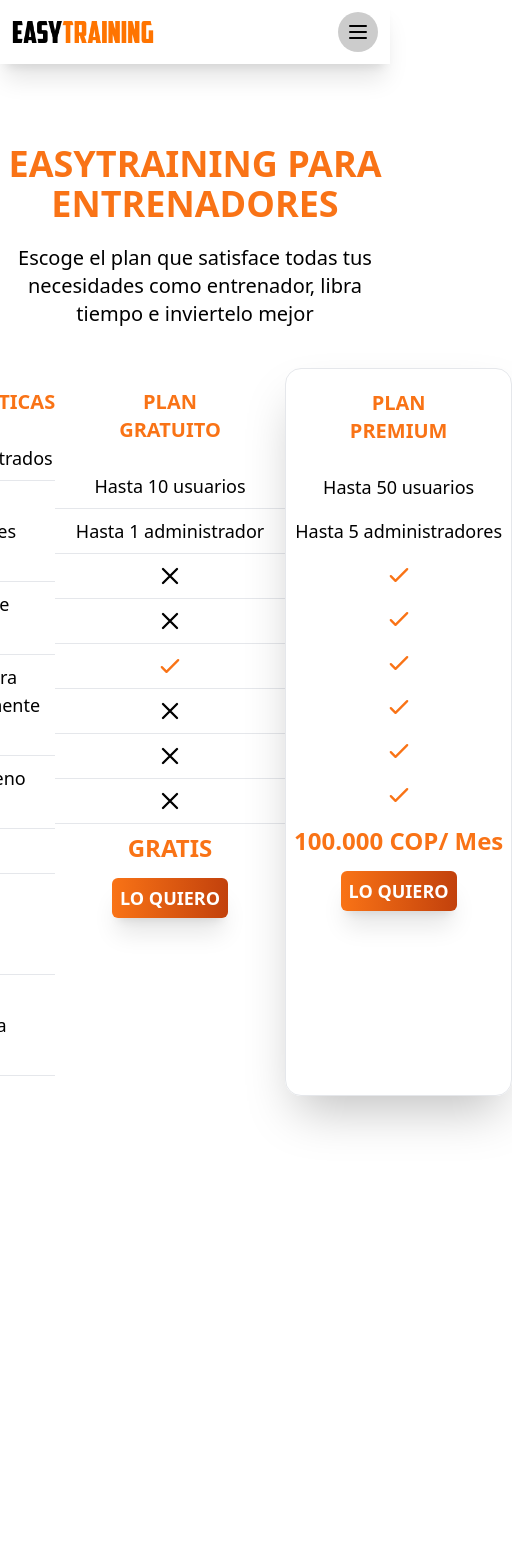
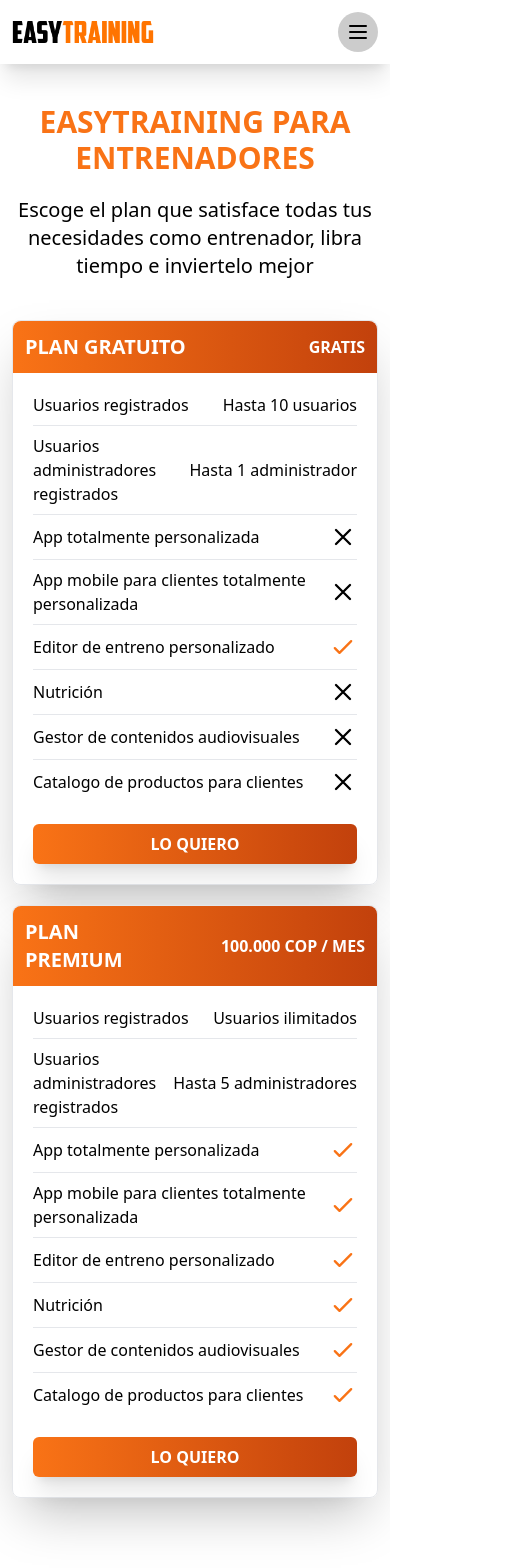
Before and after one commit to JuanDRSoft/Web-App-Gym-front-end, a React (Vite) app: page /precios-de-entrenadores in a window 390 px wide. Shown: the top 1568 px of the page, 512 px wide, since content can reach past the window. Before the commit the page ends 1176 px from the top, so only its background shows below. Built offline with nearby package versions, Linux system fonts and the light colour scheme.

Commit message:
feat: creacion completa del responsive en precios

```diff
--- /dev/null
+++ b/src/components/PreciosEntrenadoresResponsive.jsx
@@ -0,0 +1,187 @@
+import React from "react";
+import { Link } from "react-router-dom";
+
+const yes = [
+  <div className="flex justify-center text-orange-500">
+    <svg
+      xmlns="http://www.w3.org/2000/svg"
+      className="w-7"
+      fill="none"
+      viewBox="0 0 24 24"
+      stroke="currentColor"
+      strokeWidth={2}
+    >
+      <path strokeLinecap="round" strokeLinejoin="round" d="M5 13l4 4L19 7" />
+    </svg>
+  </div>,
+];
+
+const Not = [
+  <div className="flex justify-center">
+    <svg
+      xmlns="http://www.w3.org/2000/svg"
+      className="w-7"
+      fill="none"
+      viewBox="0 0 24 24"
+      stroke="currentColor"
+      strokeWidth={2}
+    >
+      <path
+        strokeLinecap="round"
+        strokeLinejoin="round"
+        d="M6 18L18 6M6 6l12 12"
+      />
+    </svg>
+  </div>,
+];
+
+const PreciosEntrenadoresResponsive = () => {
+  return (
+    <div className="md:invisible visible absolute md:flex">
+      <div className="mt-10 mb-10">
+        <p className="font-semibold uppercase text-orange-500 text-3xl text-center">
+          Easytraining PARA ENTRENADORES
+        </p>
+
+        <p className="text-xl mt-5 text-center">
+          Escoge el plan que satisface todas tus necesidades como entrenador,
+          libra tiempo e inviertelo mejor
+        </p>
+      </div>
+
+      <div className="shadow-2xl ml-3 mr-3 border rounded-lg">
+        <div className="flex bg-gradient-to-r from-orange-500 to-orange-700 rounded-t-lg p-3 items-center justify-between">
+          <p className="text-white font-semibold uppercase text-xl ">
+            Plan Gratuito
+          </p>
+
+          <p className="text-white uppercase font-semibold">Gratis</p>
+        </div>
+
+        <div className="p-5">
+          <div className="flex items-center border-b pb-2">
+            <p className="flex-1">Usuarios registrados</p>
+            <p>Hasta 10 usuarios</p>
+          </div>
+
+          <div className="flex items-center mt-2 border-b pb-2">
+            <p className="flex-1">Usuarios administradores registrados</p>
+            <p>Hasta 1 administrador</p>
+          </div>
+
+          <div className="flex items-center mt-2 border-b pb-2">
+            <p className="flex-1">App totalmente personalizada</p>
+            <p>{Not}</p>
+          </div>
+
+          <div className="flex items-center mt-2 border-b pb-2">
+            <p className="flex-1">
+              App mobile para clientes totalmente personalizada
+            </p>
+            <p>{Not}</p>
+          </div>
+
+          <div className="flex items-center mt-2 border-b pb-2">
+            <p className="flex-1">Editor de entreno personalizado</p>
+            <p>{yes}</p>
+          </div>
+
+          <div className="flex items-center mt-2 border-b pb-2">
+            <p className="flex-1">Nutrición</p>
+            <p>{Not}</p>
+          </div>
+
+          <div className="flex items-center mt-2 border-b pb-2">
+            <p className="flex-1">Gestor de contenidos audiovisuales</p>
+            <p>{Not}</p>
+          </div>
+
+          <div className="flex items-center mt-2 pb-2 mb-5">
+            <p className="flex-1">Catalogo de productos para clientes</p>
+            <p>{Not}</p>
+          </div>
+
+          <Link
+            to=""
+            className="uppercase flex justify-center bg-gradient-to-r from-orange-500 to-orange-700 p-2 text-white font-bold hover:to-orange-800 rounded-md shadow-xl"
+          >
+            Lo quiero
+          </Link>
+        </div>
+      </div>
+
+      {/* //plan premium */}
+
+      <div className="shadow-2xl ml-3 mr-3 border rounded-lg mt-5">
+        <div className="flex bg-gradient-to-r from-orange-500 to-orange-700 rounded-t-lg p-3 items-center justify-between">
+          <div>
+            <p className="text-white font-semibold uppercase text-xl">Plan</p>
+            <p className="text-white font-semibold uppercase text-xl">
+              Premium
+            </p>
+          </div>
+
+          <div className="text-center">
+            <p className="text-white uppercase font-semibold">
+              100.000 COP / mes
+            </p>
+          </div>
+        </div>
+
+        <div className="p-5">
+          <div className="flex items-center border-b pb-2">
+            <p className="flex-1">Usuarios registrados</p>
+            <p>Usuarios ilimitados</p>
+          </div>
+
+          <div className="flex items-center mt-2 border-b pb-2">
+            <p className="flex-1">Usuarios administradores registrados</p>
+            <p>Hasta 5 administradores</p>
+          </div>
+
+          <div className="flex items-center mt-2 border-b pb-2">
+            <p className="flex-1">App totalmente personalizada</p>
+            <p>{yes}</p>
+          </div>
+
+          <div className="flex items-center mt-2 border-b pb-2">
+            <p className="flex-1">
+              App mobile para clientes totalmente personalizada
+            </p>
+            <p>{yes}</p>
+          </div>
+
+          <div className="flex items-center mt-2 border-b pb-2">
+            <p className="flex-1">Editor de entreno personalizado</p>
+            <p>{yes}</p>
+          </div>
+
+          <div className="flex items-center mt-2 border-b pb-2">
+            <p className="flex-1">Nutrición</p>
+            <p>{yes}</p>
+          </div>
+
+          <div className="flex items-center mt-2 border-b pb-2">
+            <p className="flex-1">Gestor de contenidos audiovisuales</p>
+            <p>{yes}</p>
+          </div>
+
+          <div className="flex items-center mt-2 pb-2 mb-5">
+            <p className="flex-1">Catalogo de productos para clientes</p>
+            <p>{yes}</p>
+          </div>
+
+          <a
+            href="https://wa.link/0jxga7"
+            target="_blank"
+            className="flex justify-center hover:to-orange-800 rounded-md shadow-xl bg-gradient-to-r from-orange-500 to-orange-700 p-2 text-white font-bold uppercase"
+          >
+            lo quiero
+          </a>
+        </div>
+      </div>
+    </div>
+  );
+};
+
+export default PreciosEntrenadoresResponsive;
--- a/src/paginas/PreciosEntrenadores.jsx
+++ b/src/paginas/PreciosEntrenadores.jsx
@@ -1,5 +1,6 @@
 import React from "react";
 import { Link } from "react-router-dom";
+import PreciosEntrenadoresResponsive from "../components/PreciosEntrenadoresResponsive";
 
 const yes = [
   <div className="flex justify-center text-orange-500">
@@ -38,18 +39,20 @@
 const PreciosEntrenadores = () => {
   return (
     <div>
-      <div className="mt-20 mb-10">
-        <p className="font-semibold uppercase text-orange-500 text-4xl text-center">
+      <PreciosEntrenadoresResponsive />
+      <div className="invisible md:visible">
+        <div className="md:mt-20 md:mb-10">
+          <p className="font-semibold uppercase text-orange-500 md:text-4xl text-center">
             Easytraining para entrenadores
           </p>
 
-        <p className="text-xl mt-5 text-center">
+          <p className="md:text-xl md:mt-5 text-center">
             Escoge el plan que satisface todas tus necesidades como entrenador,
             libra tiempo e inviertelo mejor
           </p>
         </div>
 
-      <div className="flex justify-center text-center px-40 2xl:px-80 mb-20">
+        <div className="md:flex justify-center text-center md:px-40 2xl:px-80 md:mb-20">
           <div className="flex-1 py-5">
             <p className="uppercase font-semibold text-xl text-orange-500">
               Caracteristicas
@@ -66,8 +69,12 @@
               </p>
               <p className="border-b py-2">Editor de entreno personalizado</p>
               <p className="border-b py-2">Nutrición</p>
-            <p className="border-b py-2">Gestor de contenidos audiovisuales</p>
-            <p className="border-b py-2">Catalogo de productos para clientes</p>
+              <p className="border-b py-2">
+                Gestor de contenidos audiovisuales
+              </p>
+              <p className="border-b py-2">
+                Catalogo de productos para clientes
+              </p>
             </div>
           </div>
 
@@ -127,6 +134,7 @@
           </div>
         </div>
       </div>
+    </div>
   );
 };
 
--- a/src/paginas/PreciosGimnasios.jsx
+++ b/src/paginas/PreciosGimnasios.jsx
@@ -52,7 +52,7 @@
           </p>
         </div>
 
-        <div className="md:flex justify-center text-center md:px-40 2xl:px-80 mb-20">
+        <div className="md:flex justify-center text-center md:px-40 2xl:px-80 md:mb-20">
           <div className="flex-1 md:py-5">
             <p className="uppercase font-semibold md:text-xl text-orange-500">
               Caracteristicas
```
Lines whose indentation alone changed are shown as unchanged.
